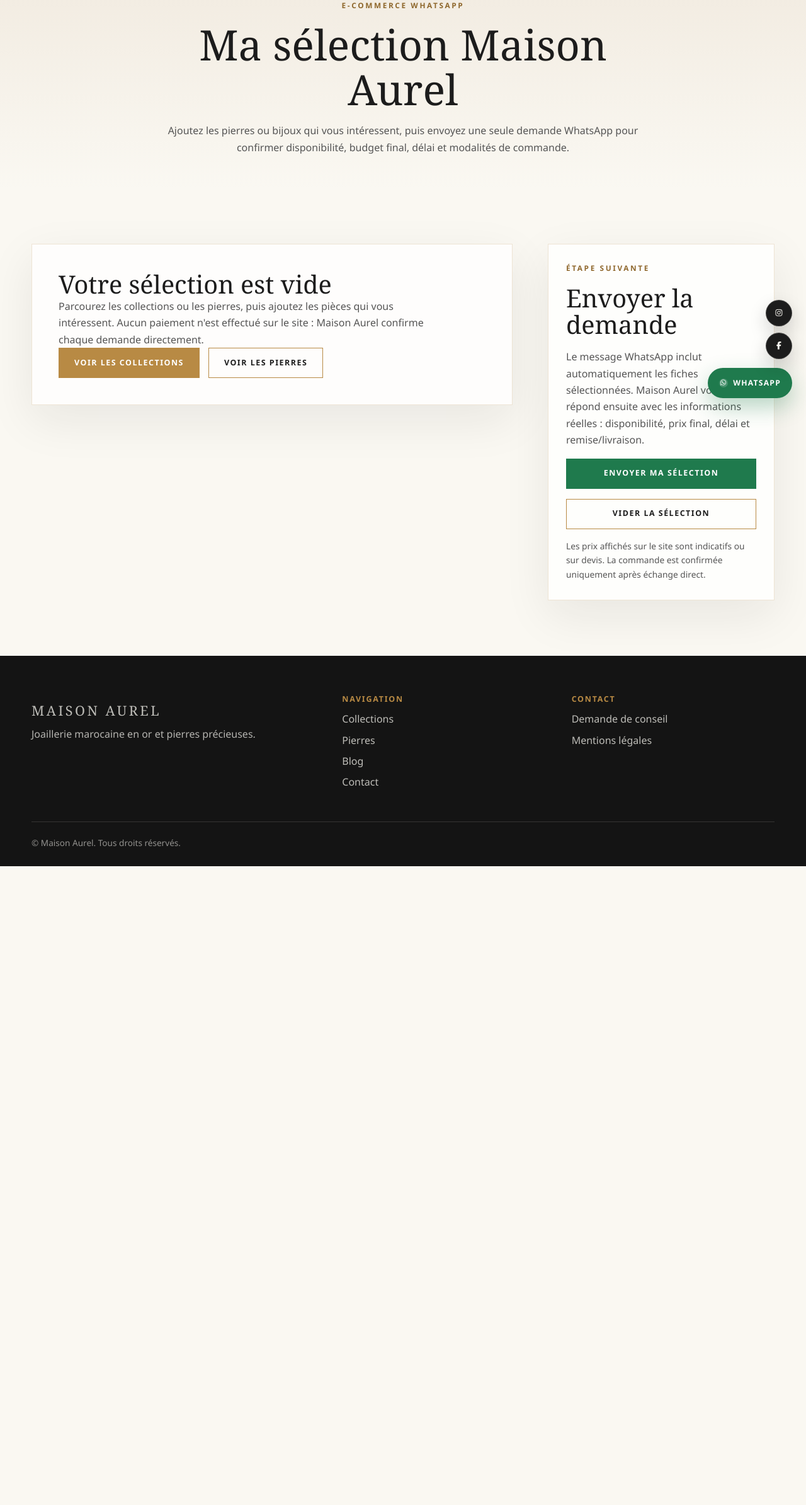
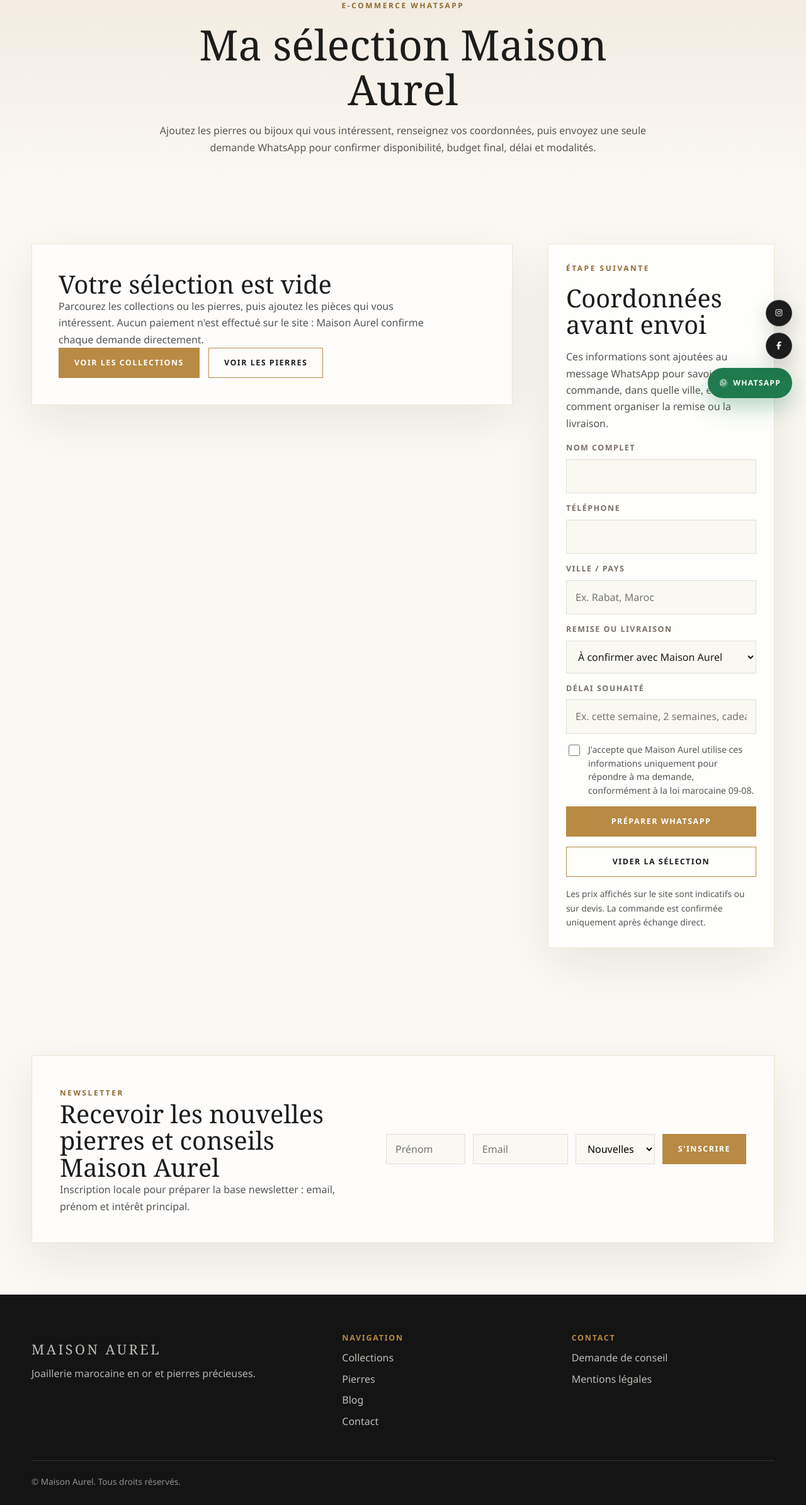
Before and after one commit to neomorit-lab/Maison-Aurel, a PHP site: page /selection.html in a window 1280 px wide. Shown: the part 146-2535 px from the top of the page at 63% size. Before the commit the page ends 1521 px from the top, so only its background shows below. Run offline with PHP 8.4, Linux system fonts and the light colour scheme.

Commit message:
Collect customer details and newsletter signups

```diff
--- a/css/style.css
+++ b/css/style.css
@@ -1139,6 +1139,55 @@ a.blog-card:hover {
 
 .selection-summary p {
   color: var(--text);
+}
+
+.selection-customer-form {
+  display: grid;
+  gap: 14px;
+}
+
+.selection-summary .whatsapp-submit {
+  width: 100%;
+}
+
+.newsletter-section {
+  padding: clamp(50px, 7vw, 82px) 0;
+  background: var(--ivory);
+}
+
+.newsletter-card {
+  display: grid;
+  grid-template-columns: minmax(0, 0.9fr) minmax(320px, 1.1fr);
+  gap: clamp(24px, 4vw, 50px);
+  align-items: center;
+  padding: clamp(28px, 5vw, 44px);
+  border: 1px solid rgba(184, 138, 68, 0.24);
+  background: rgba(255, 255, 255, 0.76);
+  box-shadow: var(--shadow);
+}
+
+.newsletter-card p {
+  color: var(--text);
+}
+
+.newsletter-form {
+  display: grid;
+  grid-template-columns: 1fr 1.2fr 1fr auto;
+  gap: 12px;
+  align-items: center;
+}
+
+.newsletter-form input,
+.newsletter-form select {
+  width: 100%;
+  min-height: 48px;
+  border: 1px solid var(--line);
+  background: var(--ivory);
+  padding: 0 14px;
+}
+
+.newsletter-form .form-success {
+  grid-column: 1 / -1;
 }
 
 .blog-grid {
@@ -1568,6 +1617,7 @@ a.blog-card:hover {
   .stone-story-grid,
   .contact-hero-grid,
   .selection-layout,
+  .newsletter-card,
   .contact-strip-grid {
     grid-template-columns: 1fr;
   }
@@ -1711,6 +1761,10 @@ a.blog-card:hover {
     grid-template-columns: 1fr;
   }
 
+  .newsletter-form {
+    grid-template-columns: 1fr;
+  }
+
   .selection-item {
     grid-template-columns: 1fr;
   }
--- a/js/main.js
+++ b/js/main.js
@@ -8,6 +8,7 @@ document.addEventListener("DOMContentLoaded", () => {
   initStonePage();
   initSelectionButtons();
   initSelectionPage();
+  initNewsletterForms();
   initRevealOnScroll();
   initSocialLinks();
   initSoftParallax();
@@ -322,22 +323,90 @@ function renderSelectionPage() {
   document.querySelectorAll("[data-clear-selection]").forEach((button) => {
     button.onclick = clearSelection;
   });
+  initSelectionCustomerForm(items);
+}
 
-  if (whatsapp) {
-    const message = buildSelectionMessage(items);
+function initSelectionCustomerForm(items) {
+  const form = document.querySelector("[data-selection-customer-form]");
+  const whatsapp = document.querySelector("[data-selection-whatsapp]");
+  const success = document.querySelector("[data-selection-success]");
+  if (!form || !whatsapp) return;
+
+  whatsapp.classList.remove("show");
+  form.onsubmit = (event) => {
+    event.preventDefault();
+    const data = new FormData(form);
+    const customer = {
+      name: data.get("name") || "",
+      phone: data.get("phone") || "",
+      city: data.get("city") || "",
+      delivery: data.get("delivery") || "",
+      deadline: data.get("deadline") || ""
+    };
+    localStorage.setItem("maisonAurelCustomer", JSON.stringify(customer));
+    const message = buildSelectionMessage(items, customer);
     const number = String((window.MAISON_AUREL_CONFIG || {}).whatsappNumber || "").replace(/\D/g, "");
     const encoded = encodeURIComponent(message);
     whatsapp.href = number ? `https://wa.me/${number}?text=${encoded}` : `https://wa.me/?text=${encoded}`;
     whatsapp.target = "_blank";
     whatsapp.rel = "noopener";
+    whatsapp.classList.add("show");
+    if (success) success.classList.add("show");
+  };
+
+  try {
+    const saved = JSON.parse(localStorage.getItem("maisonAurelCustomer") || "{}");
+    Object.entries(saved).forEach(([key, value]) => {
+      const field = form.elements[key];
+      if (field && value) field.value = value;
+    });
+  } catch (error) {
+    localStorage.removeItem("maisonAurelCustomer");
   }
 }
 
-function buildSelectionMessage(items) {
+function buildSelectionMessage(items, customer = {}) {
   const lines = items.map((item, index) => (
     `${index + 1}. ${item.type} - ${item.name}\n${item.meta || ""}\n${item.price || "Sur devis"}\n${location.origin}${location.pathname.replace(/[^/]*$/, "")}${item.url}`
   ));
-  return `Bonjour Maison Aurel,\n\nJe souhaite recevoir un conseil pour cette sélection :\n\n${lines.join("\n\n")}\n\nMerci de me confirmer disponibilité, budget final, délai et modalités de commande.`;
+  const customerLines = [
+    `Nom : ${customer.name || ""}`,
+    `Telephone : ${customer.phone || ""}`,
+    `Ville / pays : ${customer.city || ""}`,
+    `Remise ou livraison : ${customer.delivery || ""}`,
+    `Delai souhaite : ${customer.deadline || "A preciser"}`
+  ].join("\n");
+  return `Bonjour Maison Aurel,\n\nJe souhaite recevoir un conseil pour cette selection.\n\nCoordonnees :\n${customerLines}\n\nSelection :\n${lines.join("\n\n")}\n\nMerci de me confirmer disponibilite, budget final, delai et modalites de commande.`;
+}
+
+function initNewsletterForms() {
+  document.querySelectorAll("[data-newsletter-form]").forEach((form) => {
+    form.addEventListener("submit", (event) => {
+      event.preventDefault();
+      const data = new FormData(form);
+      const email = String(data.get("email") || "").trim().toLowerCase();
+      if (!email) return;
+      const subscribers = getNewsletterSubscribers().filter((entry) => entry.email !== email);
+      subscribers.push({
+        name: String(data.get("name") || "").trim(),
+        email,
+        interest: String(data.get("interest") || "").trim(),
+        subscribedAt: new Date().toISOString()
+      });
+      localStorage.setItem("maisonAurelNewsletter", JSON.stringify(subscribers));
+      const success = form.querySelector("[data-newsletter-success]");
+      if (success) success.classList.add("show");
+      form.reset();
+    });
+  });
+}
+
+function getNewsletterSubscribers() {
+  try {
+    return JSON.parse(localStorage.getItem("maisonAurelNewsletter") || "[]");
+  } catch (error) {
+    return [];
+  }
 }
 
 function renderStoneGallery(container, mainImage, stone) {
--- a/selection.html
+++ b/selection.html
@@ -4,7 +4,7 @@
   <meta charset="UTF-8">
   <meta name="viewport" content="width=device-width, initial-scale=1.0">
   <title>Ma sélection - Maison Aurel</title>
-  <meta name="description" content="Regroupez vos pierres et bijoux Maison Aurel dans une sélection, puis envoyez votre demande de disponibilité et de devis sur WhatsApp.">
+  <meta name="description" content="Regroupez vos pierres et bijoux Maison Aurel dans une sélection, renseignez vos coordonnées, puis envoyez votre demande sur WhatsApp.">
   <meta property="og:title" content="Ma sélection Maison Aurel">
   <meta property="og:description" content="Préparez une sélection de pierres et bijoux avant de demander disponibilité, budget final et délai.">
   <meta property="og:image" content="images/editorial-loose-gemstones.png">
@@ -44,7 +44,7 @@
       <div class="container">
         <span class="eyebrow">E-commerce WhatsApp</span>
         <h1>Ma sélection Maison Aurel</h1>
-        <p>Ajoutez les pierres ou bijoux qui vous intéressent, puis envoyez une seule demande WhatsApp pour confirmer disponibilité, budget final, délai et modalités de commande.</p>
+        <p>Ajoutez les pierres ou bijoux qui vous intéressent, renseignez vos coordonnées, puis envoyez une seule demande WhatsApp pour confirmer disponibilité, budget final, délai et modalités.</p>
       </div>
     </section>
 
@@ -64,12 +64,67 @@
 
         <aside class="selection-summary" data-selection-actions hidden>
           <span class="eyebrow">Étape suivante</span>
-          <h2>Envoyer la demande</h2>
-          <p>Le message WhatsApp inclut automatiquement les fiches sélectionnées. Maison Aurel vous répond ensuite avec les informations réelles : disponibilité, prix final, délai et remise/livraison.</p>
-          <a class="btn btn-whatsapp" href="https://wa.me/?text=Bonjour%20Maison%20Aurel" data-selection-whatsapp>Envoyer ma sélection</a>
+          <h2>Coordonnées avant envoi</h2>
+          <p>Ces informations sont ajoutées au message WhatsApp pour savoir qui commande, dans quelle ville, et comment organiser la remise ou la livraison.</p>
+          <form class="selection-customer-form" data-selection-customer-form>
+            <div class="form-group">
+              <label for="selectionName">Nom complet</label>
+              <input id="selectionName" name="name" type="text" autocomplete="name" required>
+            </div>
+            <div class="form-group">
+              <label for="selectionPhone">Téléphone</label>
+              <input id="selectionPhone" name="phone" type="tel" autocomplete="tel" required>
+            </div>
+            <div class="form-group">
+              <label for="selectionCity">Ville / pays</label>
+              <input id="selectionCity" name="city" type="text" autocomplete="address-level2" required placeholder="Ex. Rabat, Maroc">
+            </div>
+            <div class="form-group">
+              <label for="selectionDelivery">Remise ou livraison</label>
+              <select id="selectionDelivery" name="delivery">
+                <option>À confirmer avec Maison Aurel</option>
+                <option>Rendez-vous à Rabat</option>
+                <option>Livraison au Maroc</option>
+                <option>Conseil à distance</option>
+              </select>
+            </div>
+            <div class="form-group">
+              <label for="selectionDeadline">Délai souhaité</label>
+              <input id="selectionDeadline" name="deadline" type="text" placeholder="Ex. cette semaine, 2 semaines, cadeau...">
+            </div>
+            <label class="privacy-check">
+              <input type="checkbox" required>
+              <span>J'accepte que Maison Aurel utilise ces informations uniquement pour répondre à ma demande, conformément à la loi marocaine 09-08.</span>
+            </label>
+            <button class="btn btn-gold" type="submit">Préparer WhatsApp</button>
+          </form>
+          <a class="btn btn-whatsapp whatsapp-submit" href="https://wa.me/?text=Bonjour%20Maison%20Aurel" data-selection-whatsapp>Envoyer ma sélection</a>
           <button class="btn" type="button" data-clear-selection>Vider la sélection</button>
+          <p class="form-success" data-selection-success role="status">Le message WhatsApp est prêt avec vos coordonnées et votre sélection.</p>
           <p class="privacy-note">Les prix affichés sur le site sont indicatifs ou sur devis. La commande est confirmée uniquement après échange direct.</p>
         </aside>
+      </div>
+    </section>
+
+    <section class="newsletter-section">
+      <div class="container newsletter-card">
+        <div>
+          <span class="eyebrow">Newsletter</span>
+          <h2>Recevoir les nouvelles pierres et conseils Maison Aurel</h2>
+          <p>Inscription locale pour préparer la base newsletter : email, prénom et intérêt principal.</p>
+        </div>
+        <form class="newsletter-form" data-newsletter-form>
+          <input name="name" type="text" autocomplete="given-name" placeholder="Prénom">
+          <input name="email" type="email" autocomplete="email" placeholder="Email" required>
+          <select name="interest">
+            <option>Nouvelles pierres</option>
+            <option>Bijoux en or</option>
+            <option>Sur-mesure</option>
+            <option>Conseils joaillerie</option>
+          </select>
+          <button class="btn btn-gold" type="submit">S'inscrire</button>
+          <p class="form-success" data-newsletter-success role="status">Inscription enregistrée localement. Connexion email/newsletter à brancher ensuite.</p>
+        </form>
       </div>
     </section>
   </main>
```
Also changed, not shown: index.html (+22 -0 lines).
